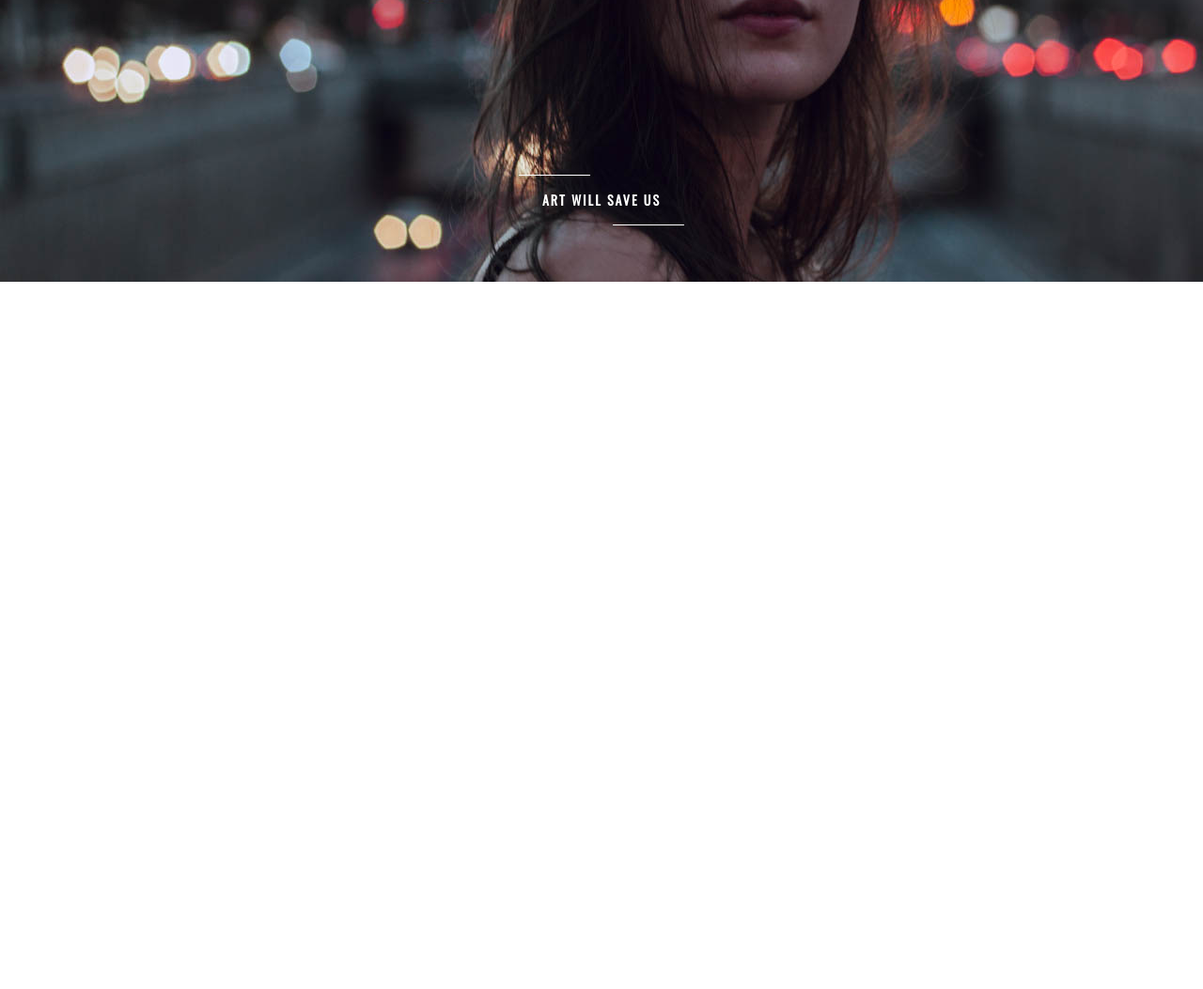
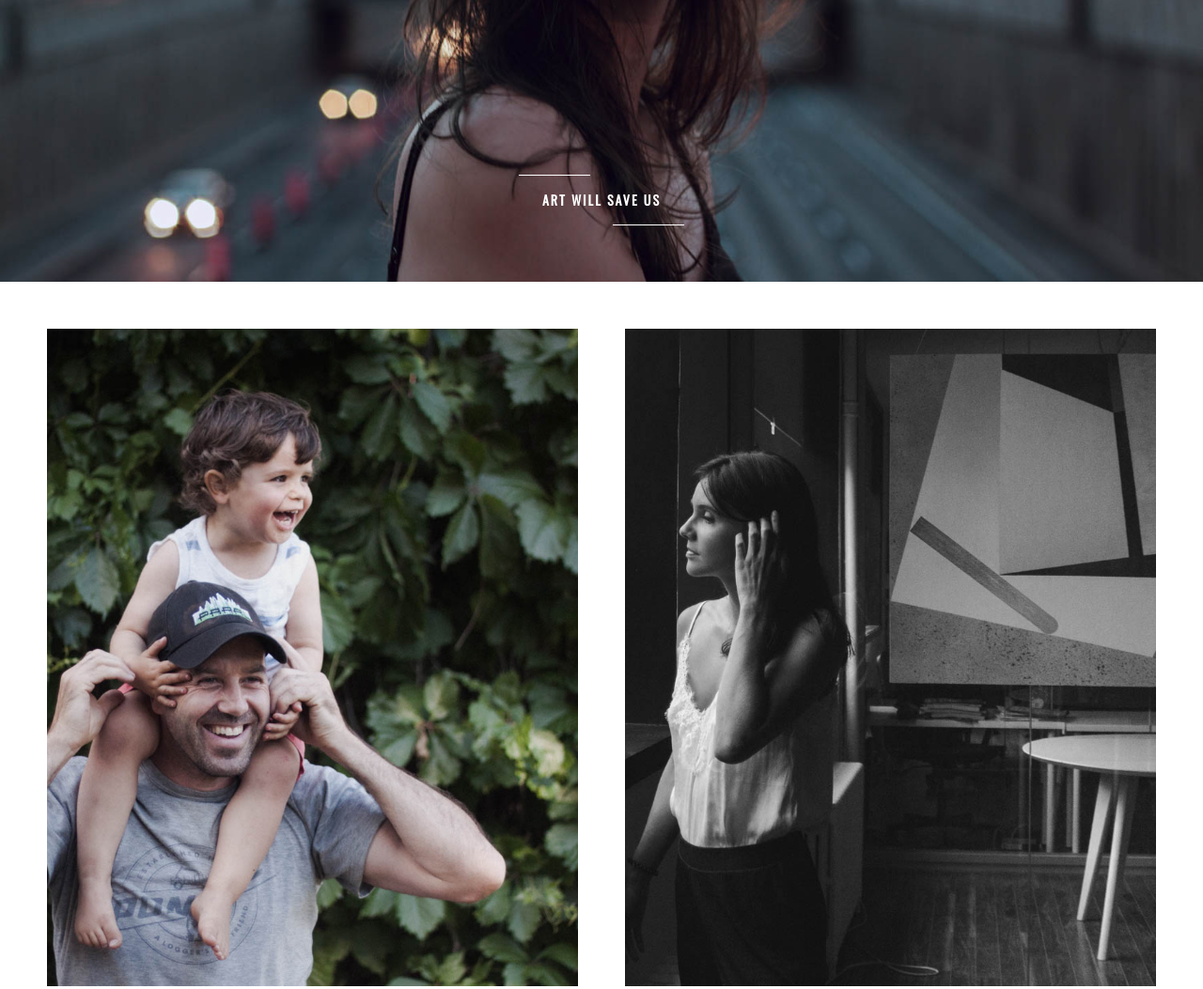
Before and after one commit to JPBelley/artwillsaveus, a website: page src/index.html in a window 1280 px wide. Shown: the part 500-1553 px from the top of the page at 94% size. Before the commit the page ends 800 px from the top, so only its background shows below. Drawn offline with nearby package versions, Linux system fonts and the light colour scheme; files that its build step writes are made by us from their sources.

Commit message:
Featured section

```diff
--- a/src/index.html
+++ b/src/index.html
@@ -2,15 +2,42 @@
 <html lang="en" dir="ltr">
   <head>
     <meta charset="utf-8">
+    <meta name="viewport" content="width=device-width, initial-scale=1">
+    <title>Art Will Save Us</title>
+
+    <!-- Stysheets -->
     <link href="https://fonts.googleapis.com/css?family=Oswald" rel="stylesheet">
-    <title></title>
     <link rel="stylesheet" href="./css/style.css">
+
   </head>
   <body>
-    <div class="hero" style="background: url('./img/ame.jpg')">
+    <section class="hero" style="background-image: url('./img/ame.jpg')">
       <div class="headline">
-        <h1> <a href="#">Art will save us</a> </h1>
+        <h1> <a id="smooth-scroll-1" href="#">Art will save us</a> </h1>
       </div>
-    </div>
+    </section>
+
+    <section class="featured" id="featured">
+      <div class="container">
+        <div class="left">
+          <img src="./img/IMG_9815.jpg" alt="">
+        </div>
+        <div class="right">
+          <img src="./img/IMG_9928.jpg" alt="">
+        </div>
+      </div>
+    </section>
+    <script type="text/javascript">
+      // document.addEventListener("DOMContentLoaded", function() {
+        var smoothScroll = document.getElementById('smooth-scroll-1');
+        smoothScroll.addEventListener("click", function() {
+          event.preventDefault()
+          document.getElementById('featured').scrollIntoView({
+            behavior: 'smooth',
+            block: 'start'
+          });
+        });
+      // });
+    </script>
   </body>
 </html>
--- /dev/null
+++ b/src/scss/_general.scss
@@ -0,0 +1,69 @@
+* {
+  margin: 0;
+  padding: 0;
+  font-family: 'Oswald', sans-serif;
+  box-sizing: border-box;
+}
+.hero {
+  background-repeat: no-repeat;
+  background-position: center center;
+  background-size: cover;
+  height: 100vh;
+  width: 100%;
+  display: flex;
+  justify-content: center;
+  align-items: flex-end;
+}
+
+h1 {
+  text-transform: uppercase;
+  color: white;
+  letter-spacing: 2px;
+  margin-bottom: 10vh;
+  position: relative;
+  font-size: 14px;
+  line-height: 1;
+}
+
+a {
+  text-decoration: none;
+  color: white;
+}
+
+h1::before {
+  content: "";
+  position: absolute;
+  left: -25px;
+  top: -20px;
+  width: 75px;
+  height: 0;
+  border-top: 1px solid white;
+  background-color: transparent;
+  transition: 0.3s;
+  border-left: 1px solid white;
+}
+
+h1:hover::before {
+  width: 0;
+  height: 30px;
+  border-left: 1px solid white;
+}
+
+h1::after {
+  content: "";
+  position: absolute;
+  right: -25px;
+  bottom: -20px;
+  width: 75px;
+  height: 0;
+  background-color: transparent;
+  transition: 0.3s;
+  border-bottom: 1px solid white;
+  border-right: 1px solid white;
+}
+
+h1:hover::after {
+  width: 0;
+  height: 30px;
+  border-right: 1px solid white;
+}
--- a/src/scss/main.scss
+++ b/src/scss/main.scss
@@ -1,68 +1,2 @@
-* {
-  margin: 0;
-  padding: 0;
-  font-family: 'Oswald', sans-serif;
-}
-.hero {
-  background-repeat: no-repeat;
-  background-position: center center;
-  background-size: cover;
-  height: 100vh;
-  width: 100%;
-  display: flex;
-  justify-content: center;
-  align-items: flex-end;
-}
-
-h1 {
-  text-transform: uppercase;
-  color: white;
-  letter-spacing: 2px;
-  margin-bottom: 10vh;
-  position: relative;
-  font-size: 14px;
-  line-height: 1;
-}
-
-a {
-  text-decoration: none;
-  color: white;
-}
-
-h1::before {
-  content: "";
-  position: absolute;
-  left: -25px;
-  top: -20px;
-  width: 75px;
-  height: 0;
-  border-top: 1px solid white;
-  background-color: transparent;
-  transition: 0.3s;
-  border-left: 1px solid white;
-}
-
-h1:hover::before {
-  width: 0;
-  height: 30px;
-  border-left: 1px solid white;
-}
-
-h1::after {
-  content: "";
-  position: absolute;
-  right: -25px;
-  bottom: -20px;
-  width: 75px;
-  height: 0;
-  background-color: transparent;
-  transition: 0.3s;
-  border-bottom: 1px solid white;
-  border-right: 1px solid white;
-}
-
-h1:hover::after {
-  width: 0;
-  height: 30px;
-  border-right: 1px solid white;
-}
+@import "general.scss";
+@import "sections/featured.scss";
--- /dev/null
+++ b/src/scss/sections/_featured.scss
@@ -0,0 +1,28 @@
+.featured {
+  height: 100vh;
+  padding: 50px;
+
+  .container {
+    display: flex;
+    justify-content: space-between;
+    height: 100%;
+  }
+
+  .left,
+  .right {
+    width: calc(50% - 25px);
+    height: 100%;
+    transition: 0.2s;
+
+    img {
+      width: 100%;
+      height: 100%;
+      object-fit: cover;
+      overflow: hidden;
+    }
+
+    // &:hover {
+    //   width: 110%;
+    // }
+  }
+}
```
Also changed, not shown: src/img/IMG_9815.jpg (added), src/img/IMG_9928.jpg (added), src/scss/sections/_hero.scss (added).
